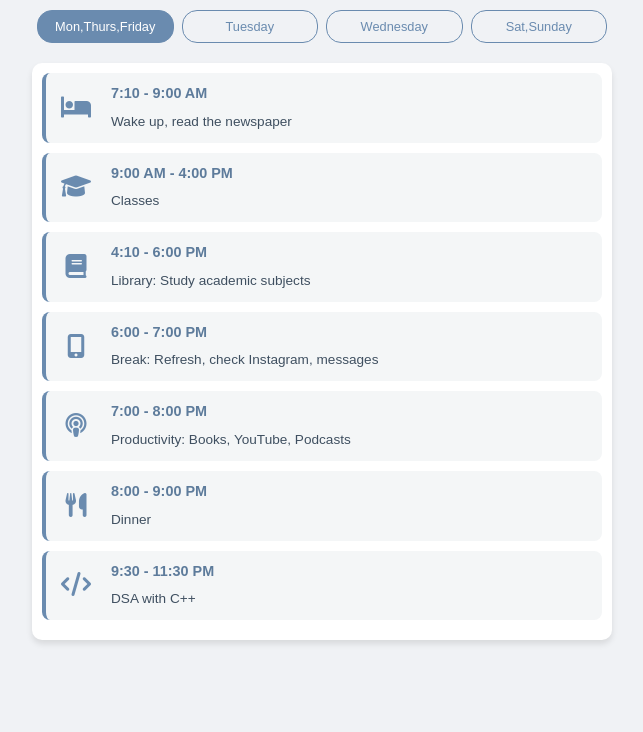
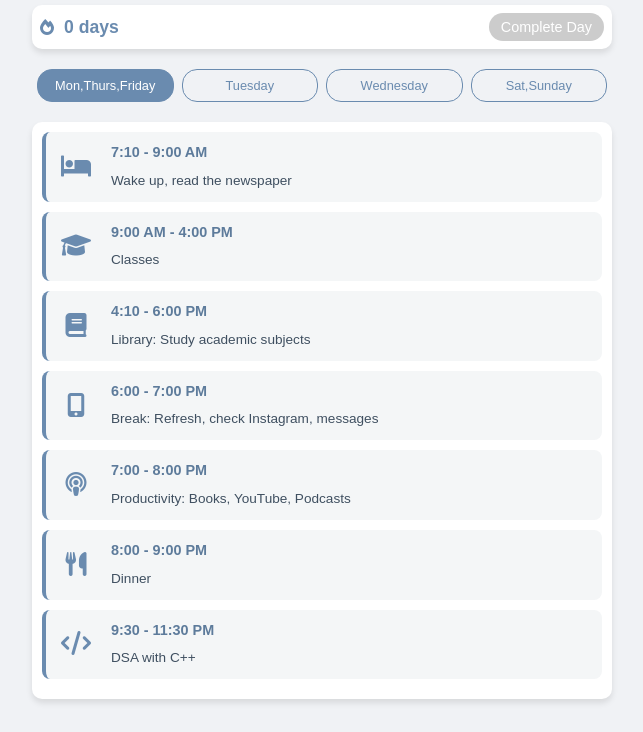
Before and after one commit to yaswanth756/timetable, a plain HTML site: page index.html in a window 1280 px wide. Shown: the part 68-800 px from the top of the page, without its empty margins (318-961 px from the left). Drawn offline with Linux system fonts and the light colour scheme.

Commit message:
Update index.html

```diff
--- a/index.html
+++ b/index.html
@@ -27,6 +27,43 @@
             text-align: center;
             margin-bottom: 15px;
             color: #5d7b9b;
+        }
+        .streak-container {
+            background: white;
+            border-radius: 10px;
+            padding: 8px;
+            margin-bottom: 15px;
+            display: flex;
+            align-items: center;
+            justify-content: space-between;
+            box-shadow: 0 4px 6px rgba(0,0,0,0.1);
+        }
+        .streak-info {
+            display: flex;
+            align-items: center;
+            gap: 10px;
+        }
+        .streak-count {
+            font-size: 1.1em;
+            font-weight: bold;
+            color: #6a8baf;
+        }
+        .complete-day-btn {
+            background: #6a8baf;
+            color: white;
+            border: none;
+            padding: 6px 12px;
+            border-radius: 15px;
+            cursor: pointer;
+            font-size: 0.9em;
+            transition: all 0.3s ease;
+        }
+        .complete-day-btn:disabled {
+            background: #ccc;
+            cursor: not-allowed;
+        }
+        .complete-day-btn:hover:not(:disabled) {
+            background: #5d7b9b;
         }
         .day-selector {
             display: flex;
@@ -112,12 +149,21 @@
 <body>
     <div class="container">
         <h1 class="schedule-header">My Weekly Schedule</h1>
+
+        <div class="streak-container">
+            <div class="streak-info">
+                <i class="fas fa-fire" style="color: #6a8baf;"></i>
+                <div class="streak-count"><span id="streakCount">0</span> days</div>
+            </div>
+            <button id="completeDay" class="complete-day-btn">Complete Day</button>
+        </div>
+
         <div class="day-selector" id="daySelector"></div>
         <div class="schedule-content" id="scheduleContent"></div>
     </div>
 
     <script>
-       const schedule = {
+        const schedule = {
             "Mon,Thurs,Friday": [
                 {"icon": "bed", "time": "7:10 - 9:00 AM", "activity": "Wake up, read the newspaper"},
                 {"icon": "graduation-cap", "time": "9:00 AM - 4:00 PM", "activity": "Classes"},
@@ -153,12 +199,50 @@
                 {"icon": "podcast", "time": "7:00 - 8:00 PM", "activity": "Productivity"},
                 {"icon": "utensils", "time": "8:00 - 9:00 PM", "activity": "Dinner"},
                 {"icon": "laptop", "time": "9:30 - 11:30 PM", "activity": "MERN stack work: Learning/building projects"}
-            ],
-            // Other days remain the same as in previous versions
+            ]
         };
 
         const daySelector = document.getElementById('daySelector');
         const scheduleContent = document.getElementById('scheduleContent');
+        const streakCountElement = document.getElementById('streakCount');
+        const completeDayButton = document.getElementById('completeDay');
+
+        // Load streak count from localStorage
+        let streakCount = parseInt(localStorage.getItem('streakCount')) || 0;
+        let lastCompletedDate = localStorage.getItem('lastCompletedDate');
+        streakCountElement.textContent = streakCount;
+
+        // Check if button should be enabled
+        function updateButtonState() {
+            const now = new Date();
+            const currentHour = now.getHours();
+            const isButtonTime = currentHour >= 22; // 10 PM or later
+
+            completeDayButton.disabled = !isButtonTime ||
+                                       lastCompletedDate === now.toDateString();
+        }
+
+        // Update button state every minute
+        setInterval(updateButtonState, 60000);
+        updateButtonState();
+
+        completeDayButton.addEventListener('click', () => {
+            const now = new Date();
+            const today = now.toDateString();
+
+            if (lastCompletedDate !== today) {
+                streakCount++;
+                lastCompletedDate = today;
+
+                // Save to localStorage
+                localStorage.setItem('streakCount', streakCount);
+                localStorage.setItem('lastCompletedDate', lastCompletedDate);
+
+                // Update display
+                streakCountElement.textContent = streakCount;
+                completeDayButton.disabled = true;
+            }
+        });
 
         Object.keys(schedule).forEach((day, index) => {
             const dayBtn = document.createElement('button');
```
